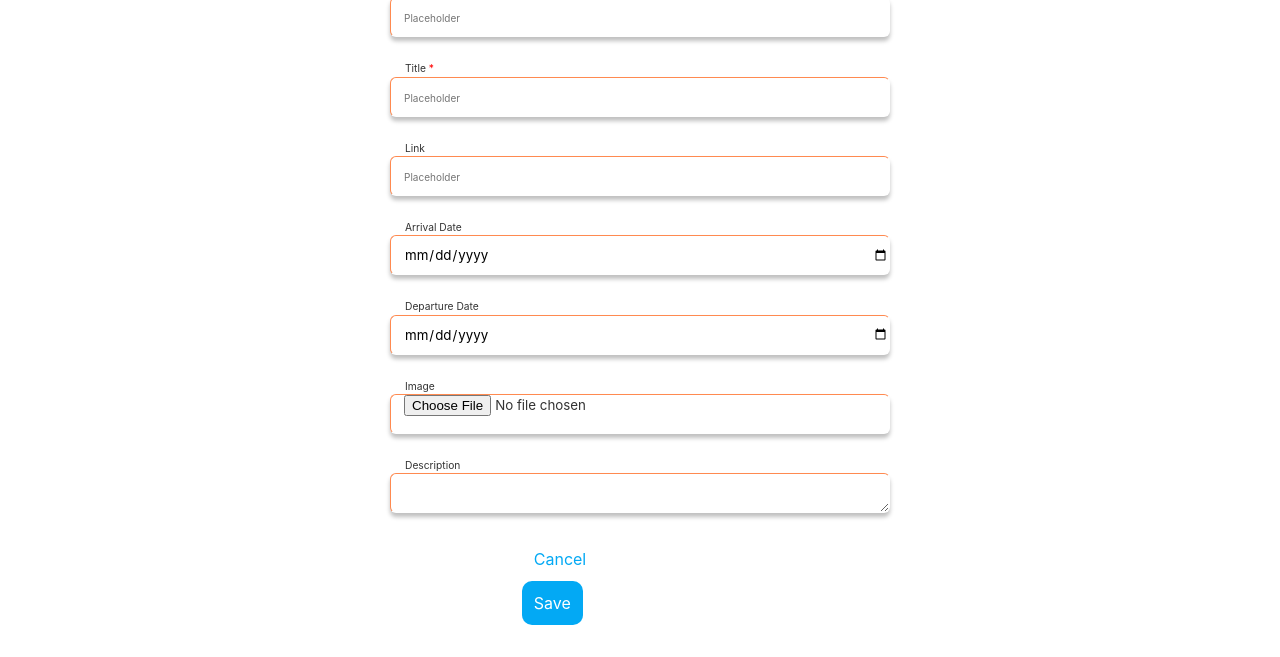
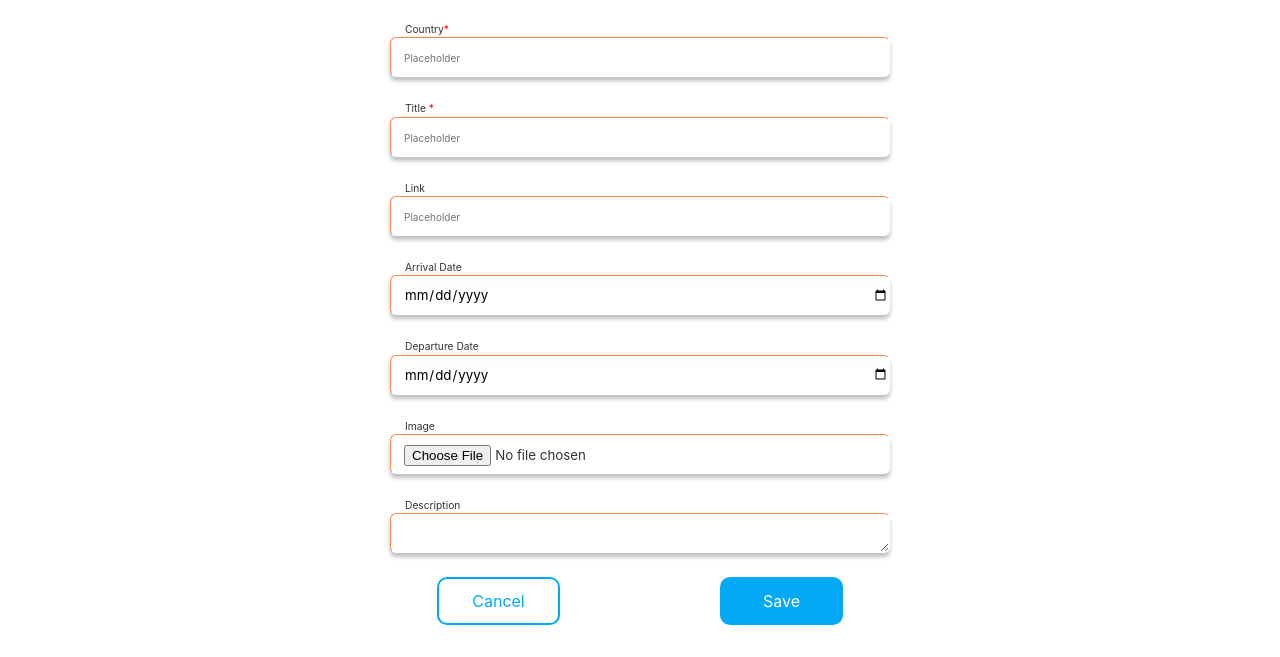
Before and after one commit to zuzik772/travelDestinations, a plain HTML site: page form.html in a window 1280 px wide. Shown: the part 143-800 px from the top of the page. Drawn offline with Linux system fonts and the light colour scheme.

Commit message:
layout fixes

```diff
--- a/form.html
+++ b/form.html
@@ -61,7 +61,7 @@
             <label for="description">Description</label>
             <textarea name="description" cols="30" rows="10"></textarea>
         </div>
-        <div>
+        <div class="btnContainer">
             <button class="secondaryBtn">Cancel</button>
             <button class="mainBtn">Save</button>
         </div>
--- a/styles.css
+++ b/styles.css
@@ -56,11 +56,19 @@ body {
   padding-left: 13px;
 }
 
+.destinationForm div textarea {
+  padding-top: 0.6rem;
+}
+
 .destinationForm div input::placeholder {
   font-size: 10px;
   font-weight: 400;
   line-height: 15px;
   letter-spacing: 0em;
+}
+
+.destinationForm div input[type="file"] {
+  line-height: 40px;
 }
 
 .destinationForm div button:first-child {
@@ -79,10 +87,9 @@ main {
 h1 {
   text-align: center;
   border-bottom: 2px solid orange;
+  margin-bottom: 2.5rem;
 }
-header svg {
-  width: 100%;
-}
+
 section {
   display: flex;
   align-items: center;
@@ -125,18 +132,30 @@ svg {
   cursor: pointer;
 }
 
+button {
+  width: 123px;
+}
+
 .secondaryBtn {
   background-color: #fff;
   border-radius: 10px;
   padding: 0.75rem;
-  border: none;
+  border: 2px solid #03a9f4;
   font-size: medium;
   color: #03a9f4;
   cursor: pointer;
 }
 
+.secondaryBtn:hover {
+  background-color: #e1f6ff;
+}
+
 .mainBtn:hover {
   background-color: #4cc4fc;
+}
+
+.btnContainer {
+  display: flex;
 }
 
 @media only screen and (max-width: 700px) {
```
